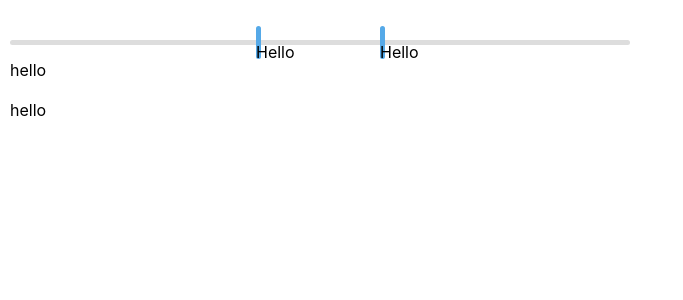
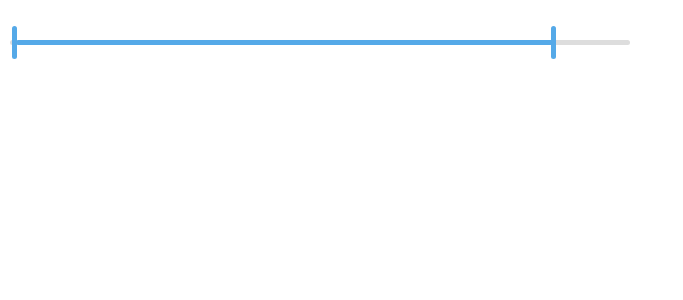
Before and after one commit to gurpreetengineer/magnifiSlider, a React (Create React App) app: page / in a window 1280 px wide. Shown: the top 300 px of the page, without its empty margins (0-683 px from the left). Built offline with nearby package versions, Linux system fonts and the light colour scheme.

Commit message:
Basic Slider completed

```diff
--- /dev/null
+++ b/src/Components/MiddleBar.js
@@ -0,0 +1,62 @@
+import React, {useRef} from 'react';
+import styled from 'styled-components';
+import propTypes from 'prop-types';
+
+function MiddleBar({ startPoint, endPoint, initial, max }) {
+  startPoint = isNaN(startPoint) ? initial : startPoint;
+  endPoint = isNaN(endPoint) ? max : endPoint;
+  console.log("startPoint", startPoint)
+  console.log("endPoint", endPoint)
+  console.log("&&&", initial)
+  return (
+    <div>
+      {/* First Slider */}
+      {/* I did 5/8 because, width was 50% and I have equally divide it by 80px.
+      So to divide 80px into 50 equal parts. I did this.*/}
+      {/* Simple sliders */}
+      {startPoint < 80 && <StartSlider
+        style={{ left: `calc(${startPoint * (5/8) + 1}%)`, width: `calc(50% - ${startPoint * (5/8)}% + 1%)`}}
+      />}
+      {/* Second Sliders */}
+      {endPoint > 80 && <StartSlider
+        style={{marginLeft: '50%', width:`calc(${endPoint/1.6}% - 50%)`}}
+      />}
+
+      {/* Negative/ opposite sliders */}
+      {<StartSlider
+        style={{ left: '49%', width: `calc(${startPoint * (5/8)}% - 49%)`}}
+      />}
+      {/* Second Sliders */}
+      {endPoint < 80 && <StartSlider
+        style={{marginLeft: `calc(${endPoint * (5/8)}% + 1%)`, width:`calc(50% - ${endPoint * (5/8)}%)`}}
+      />}
+    </div>
+  )
+}
+
+const StartSlider = styled.div`
+  // width: 100%;
+  height: 5px;
+  border-radius: 3px;
+  position: absolute;
+  top: 0px;
+  opacity: 1;
+  background: #55a9e8;
+  cursor: pointer;
+
+`;
+
+MiddleBar.propTypes = {
+  startPoint: propTypes.number,
+  endPoint: propTypes.number,
+  max: propTypes.number,
+  onChange: propTypes.func,
+  formatFn: propTypes.func
+}
+
+// MiddleBar.defaultProps ={
+//   startPoint: "1",
+//   endPoint: "88"
+// }
+
+export default MiddleBar;
--- a/src/Components/SingleBar.js
+++ b/src/Components/SingleBar.js
@@ -1,4 +1,4 @@
-import React, {useState, useEffect, useRef} from 'react';
+import React, {useRef} from 'react';
 import styled from 'styled-components';
 import propTypes from 'prop-types';
 
@@ -10,35 +10,16 @@ const getValue = (percentage, max) => (max / 100) * percentage;
 // Because the slider's width is 5%. So, we'll subtract that from
 // total percentage so to not overflow the 100% width.
 
-function SingleBar({initial, max, onChange, positionSliderRef, positionCurrentRef, positionSimpleRef, containerRef, formatFn = number => number.toFixed(0)
+function SingleBar({initial, max, onChange, positionSliderRef, positionSimpleRef, containerRef, DateSelected, formatFn = number => number.toFixed(0)
 }) {
   const initialPercentage = getPercentage(initial, max);
 
-  // const containerRef = useRef(null);
-
-  // const fillSliderRef = useRef();
-
-  // const diff = React.useRef();
-  // const endSliderRef = useRef();
-
-  // const positionSimpleRef = useRef();
-
-  useEffect(() => {
-    // console.log("positionSliderRef", positionSliderRef)
-    // console.log("positionCurrentRef", positionCurrentRef)
-    // positionSliderRef.current.onmousemove = handleMouseMove();
-  }, [])
-
-  console.log("containerRef", useRef(null));
-
   const handleMouseMove = event => {
-    console.log("*", event.clientX)
     // console.log("windw", window.pageXOffset)
     // console.log("windooow", window)
     let newX = event.clientX - positionSimpleRef.current - containerRef.current.getBoundingClientRect().left;
     const endAxis = containerRef.current.offsetWidth -
     positionSliderRef.current.offsetWidth;
-    console.log("*ggg", newX)
 
     const startAxis = 0;
 
@@ -56,7 +37,6 @@ function SingleBar({initial, max, onChange, positionSliderRef, positionCurrentRe
     // through onChange()
 
     positionSliderRef.current.style.left = getLeft(newPercentage);
-    positionCurrentRef.current.textContent = formatFn(newValue);
     // We defined getLeft function upwards.
     onChange(newValue)
   }
@@ -72,32 +52,29 @@ function SingleBar({initial, max, onChange, positionSliderRef, positionCurrentRe
     document.removeEventListener('mousemove', handleMouseMove)
   }
 
+  console.log("getLeft:::::::", getLeft(initialPercentage))
   return (
     <div>
-      <strong ref={positionCurrentRef}>{formatFn(initial)}</strong> <br />
-      <strong>{formatFn(max)}</strong>
       {/* <Container ref={containerRef} > */}
-      <span  style={{left: getLeft(initialPercentage)}}>hello</span  >
       <StartSlider
         ref={positionSliderRef}
         style={{left: getLeft(initialPercentage)}}
         onMouseDown={handleMouseDown}
       >
-        <BarTitle>Hello</BarTitle>
+        <BarTitle>{DateSelected}</BarTitle>
       </StartSlider>
-        {/* <FillSlider ref={fillSliderRef} /> */}
-        {/* <EndSlider ref={endSliderRef} /> */}
-      {/* </Container> */}
     </div>
   )
 }
 
-// const Container = styled.div`
-//   position: relative;
-//   border-radius: 3px;
-//   background: #dddddd;
-//   height: 5px;
-// `;
+const BarTitle = styled.p`
+  content: "";
+  position: absolute;
+  top: -87%;
+  font-size: 8px;
+  margin: 16px -18px 0px -12px;
+  border-color: #555 transparent transparent transparent;
+`;
 
 const StartSlider = styled.div`
   width: 5px;
@@ -109,34 +86,8 @@ const StartSlider = styled.div`
   opacity: 1;
   background: #55a9e8;
   cursor: pointer;
+
 `;
-
-const BarTitle = styled.p`
-padding-bottom: 10px;
-`;
-// const FillSlider = styled.div`
-//   width: 100px;
-//   height: 5px;
-//   left: 61px;
-//   border-radius: 3px;
-//   position: relative;
-//   top: -33px;
-//   opacity: 1;
-//   background: #55a9e8;
-//   cursor: pointer;
-// `;
-
-// const EndSlider = styled.div`
-//   width: 5px;
-//   height: 33px;
-//   left: 160px;
-//   border-radius: 3px;
-//   position: relative;
-//   top: -52px;
-//   opacity: 1;
-//   background: #55a9e8;
-//   cursor: pointer;
-// `;
 
 SingleBar.propTypes = {
   initial: propTypes.number,
@@ -152,5 +103,4 @@ SingleBar.defaultProps ={
   formatFn: () => {}
 }
 
-
 export default SingleBar;
--- a/src/Components/Slider.js
+++ b/src/Components/Slider.js
@@ -1,32 +1,83 @@
-import React, { useRef } from 'react'
+import React, { useState, useRef } from 'react'
 import styled from 'styled-components';
 import SingleBar from './SingleBar'
+import MiddleBar from './MiddleBar'
 function Slider() {
   const containerRef = useRef(null);
 
   const startSliderRef = useRef();
-  const startCurrentRef = useRef();
-
   const startSimpleRef = useRef();
 
-  // console.log("startSimpleRef",startSimpleRef)
+  const endSliderRef = useRef();
+  const endSimpleRef = useRef();
 
-  const endSliderRef = useRef();
-  const endCurrentRef = useRef();
-  const endSimpleRef = useRef();
+  const middleSliderRef = useRef();
+  const middleSimpleRef = useRef();
+
+  const [finalDateFormat, setFinalDateFormat] = useState('');
+  const [finalDateFormatBarTwo, setFinalDateFormatBarTwo] = useState('');
+
+  const [middleBarStartPoint, setMiddleBarStartPoint] = useState();
+  const [middleBarEndPoint, setMiddleBarEndPoint] = useState();
+
+
+  const months = {
+    0: "Jan",
+    1: "Feb",
+    2: "Mar",
+    3: "Apr",
+    4: "May",
+    5: "Jun",
+    6: "Jul",
+    7: "Aug",
+    8: "Sep",
+    9: "Oct",
+    10: "Nov",
+    11: "Dec",
+  } ;
+
+  const DateManipulation = (initial) => {
+    // const initial = 30;
+    let monthName = `${months[parseInt(initial%12)]}`;
+    let yearDependency = parseInt(initial/12);
+    let year = 2008;
+    year += yearDependency;
+    let finalDate = monthName + " " + year;
+    return finalDate;
+  };
+
   return (
     <Parent>
       <Container ref={containerRef}>
-        <SingleBar initial={15} max={25} onChange={
-        value => console.log("value", value)}
+        <SingleBar initial={1} max={160} onChange={
+        value => {
+          setMiddleBarStartPoint(value);
+          setFinalDateFormat(DateManipulation(value))}}
+        DateSelected={finalDateFormat}
         positionSliderRef={startSliderRef}
-        positionCurrentRef={startCurrentRef}
         positionSimpleRef={startSimpleRef}
         containerRef={containerRef}/>
-        <SingleBar initial={10} max={25} onChange={
-        value => console.log("value", value)}
+
+
+        <MiddleBar initial={0} max={140}
+        startPoint={parseInt(middleBarStartPoint)}
+        endPoint={parseInt(middleBarEndPoint)}
+        positionSliderRef={middleSliderRef}
+        positionSimpleRef={middleSimpleRef}
+        containerRef={containerRef}/>
+        <MiddleBar initial={80} max={80}
+        startPoint={parseInt(middleBarStartPoint)}
+        endPoint={parseInt(middleBarEndPoint)}
+        positionSliderRef={middleSliderRef}
+        positionSimpleRef={middleSimpleRef}
+        containerRef={containerRef}/>
+
+        <SingleBar initial={140} max={160} onChange={
+        value => {
+          setMiddleBarEndPoint(value)
+          setFinalDateFormatBarTwo(DateManipulation(value))}}
+        DateSelected={finalDateFormatBarTwo}
         positionSliderRef={endSliderRef}
-        positionCurrentRef={endCurrentRef}
         positionSimpleRef={endSimpleRef}
         containerRef={containerRef}/>
       </Container>
@@ -45,5 +96,4 @@ const Container = styled.div`
   height: 5px;
 `;
 
-
 export default Slider
```
Also changed, not shown: src/Components/DateManipulation.js (added, +33 -0 lines).
